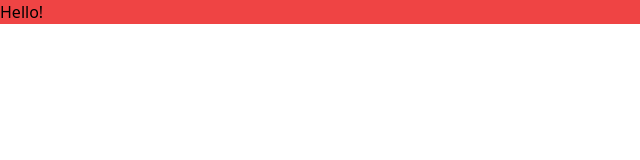
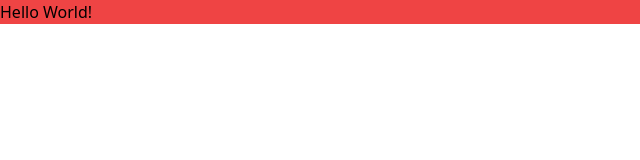
Before and after one commit to komangkrisnanda/stackblitz-starters-ii3dtc, a website: page index.html in a window 1280 px wide. Shown: the full height of the page, 0-640 px from the left. Drawn offline with nearby package versions, Linux system fonts and the light colour scheme.

```diff
--- a/index.html
+++ b/index.html
@@ -11,6 +11,6 @@
     <script src="https://cdn.tailwindcss.com"></script>
   </head>
   <body>
-    <div class="bg-red-500">Hello!</div>
+    <div class="bg-red-500">Hello World!</div>
   </body>
 </html>
```
